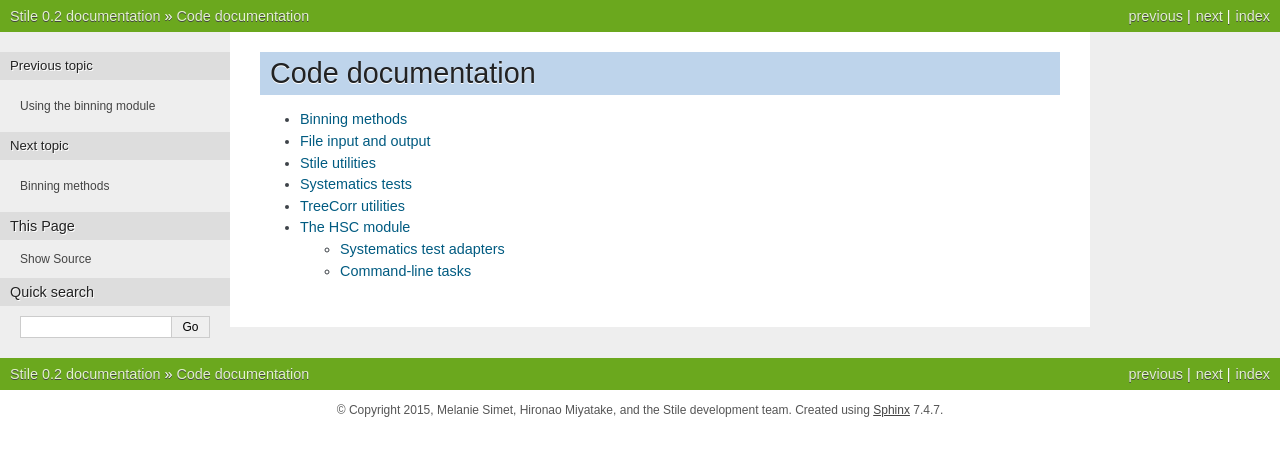
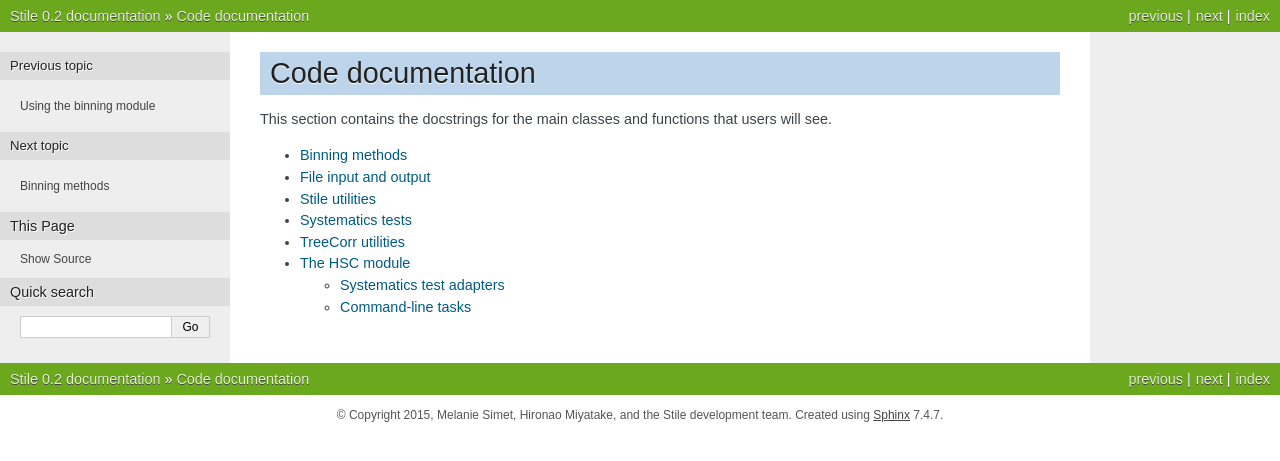
Before and after one commit to msimet/Stile, a Sphinx documentation site: the page built from doc/codedoc.rst, in a window 1280 px wide. Shown: the top 461 px of the page. Built offline with Sphinx 7.4.7, drawn with Linux system fonts in a browser that asks for light colours.

Commit message:
Update based on Rachel's comments to codedoc.rst (#17)

```diff
--- a/doc/codedoc.rst
+++ b/doc/codedoc.rst
@@ -1,6 +1,8 @@
 ==================
 Code documentation
 ==================
+
+This section contains the docstrings for the main classes and functions that users will see.
 
 .. toctree::
    :maxdepth: 2
```
